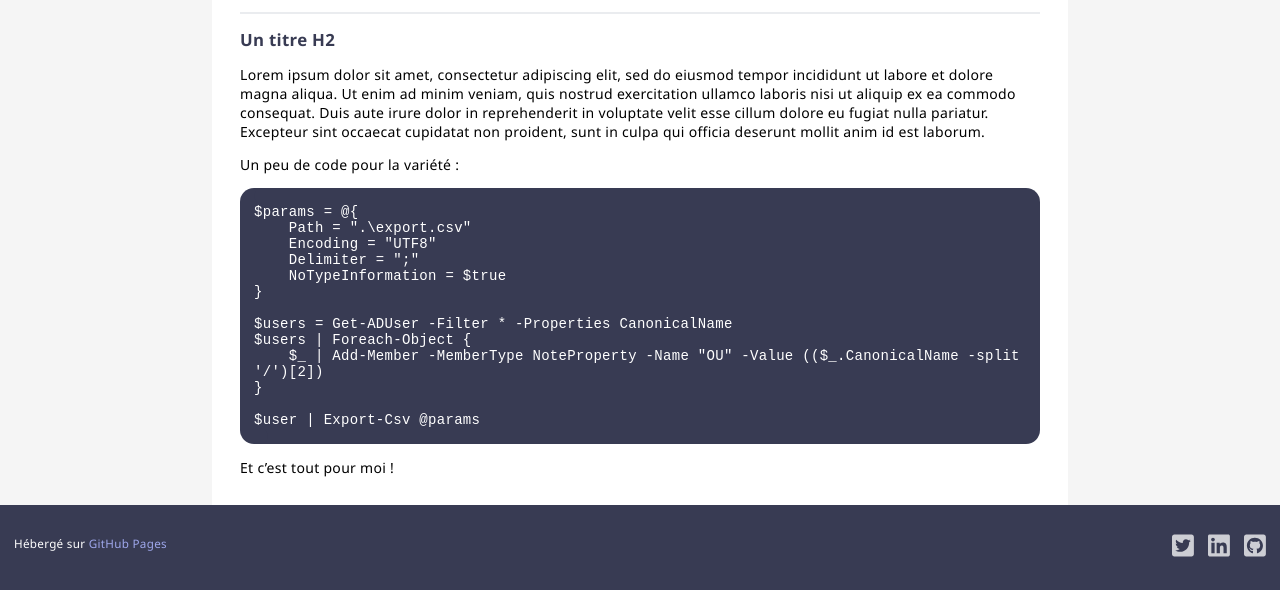
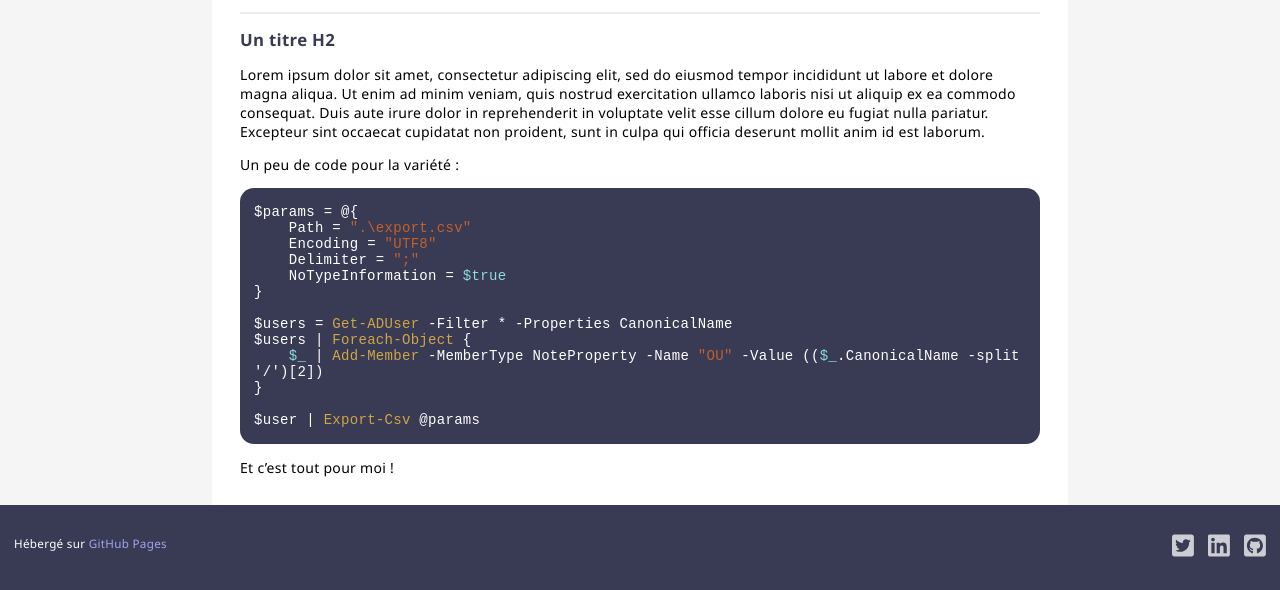
Before and after one commit to leobouard/leobouard.github.io, a Jekyll site: the page built from index.md, in a window 1280 px wide. Shown: the part 1313-1903 px from the top of the page. Built offline with Jekyll 4.4.1, drawn with Linux system fonts in a browser that asks for light colours; our own code applies the rules of GitHub Pages for plain Markdown files.

Commit message:
Update style.scss

```diff
--- a/assets/css/style.scss
+++ b/assets/css/style.scss
@@ -147,7 +147,13 @@ section {
         white-space: pre-wrap;
         word-wrap: break-word;
         border-radius: 1em;
+
+        .s2 { color: #c3602c; }
+        .n  { color: #d0a548; }
+        .bp { color: #8cdcda; }
     }
+
+
 
     /* --- TABLES --- */
 
```
